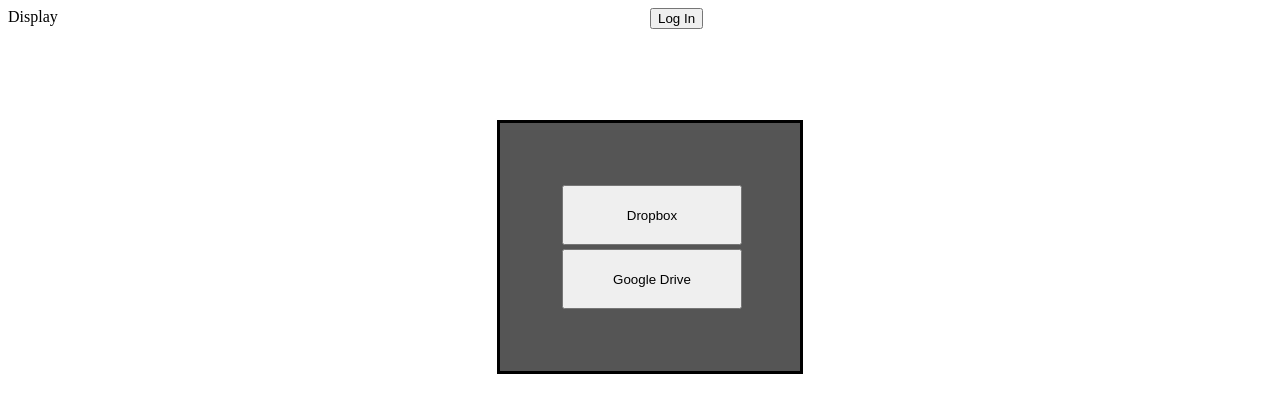
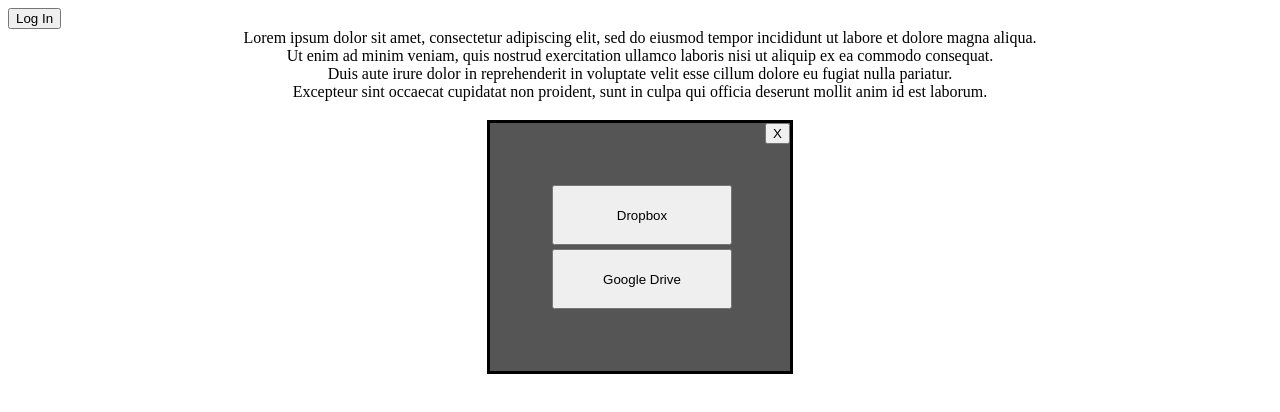
Before and after one commit to ttrpgambient/ttrpgambient.github.io, a React (Vite) app: page / in a window 1280 px wide. Both pictures are taken after a click on the button "Log In". Shown: the top 412 px of the page. Built offline with nearby package versions, Linux system fonts and the light colour scheme.

Commit message:
centered elements closing popup

```diff
--- a/src/App.tsx
+++ b/src/App.tsx
@@ -3,6 +3,7 @@
 import { TagsInput } from './components/tagsInput'
 import { SceneView } from './components/sceneView'
 import { LoginPopup } from './components/loginPopup';
+import { WelcomeScreen } from './components/welcomeScreen';
 
 import { authGlobal } from './system/authentication';
 
@@ -14,11 +15,13 @@
   const [showLoginPopup, setShowLoginPopup] = useState(false);
   const [authButtonState, setAuthButtonState] = useState(AUTH_DISABLED);
 
-  const handleClick = () => {
+  const handleLogInClick = () => {
+    setShowLoginPopup(!showLoginPopup)
+  }
+
+  const handleLotOutClick = () => {
     if ( authButtonState == AUTH_LOGOUT ) {
       authGlobal.logout().then( () => { setAuthButtonState(AUTH_LOGIN) } );
-    } else {
-      setShowLoginPopup(true)
     }
   };
 
@@ -30,13 +33,20 @@
     }
   }, [authButtonState]);
 
+  function LogButton() {
+    if ( authButtonState !== AUTH_LOGOUT ) {
+      return <button type='button' onClick={handleLogInClick} disabled = {authButtonState == AUTH_DISABLED}>Log In</button>
+    }
+      return <button type='button' onClick={handleLotOutClick}>Log Out </button>
+  }
+
   return (
     <div className="main-container">
-      <div> Display </div>
       <div className='main-controls'>
-        <button type='button' onClick={handleClick} disabled = {authButtonState == AUTH_DISABLED}>Log {authButtonState == AUTH_LOGOUT ? "Out" : "In"} </button>
-        <LoginPopup isVisible={showLoginPopup}/>
+        <LogButton/>
+        <LoginPopup onClose={handleLogInClick} isVisible={showLoginPopup}/>
       </div>
+      <WelcomeScreen/>
     </div>
   )
 }
--- a/src/components/css/loginPopup.css
+++ b/src/components/css/loginPopup.css
@@ -3,12 +3,20 @@
     position: fixed;
     width: 300px;
     height: auto;
+    transform-origin: center;
+    translate: -50% 0%;
     top: 15%;
-    translate: -50% 0%;
+    left: 50%;
     border: 3px solid #000000;
     background-color: #555555;
     z-index: 9;
   }
+
+.login-popup-close {
+    position: relative;
+    float: right;
+    top: 0%;
+}
 
 .login-popup-buttons-container {
     margin: 20%;
--- /dev/null
+++ b/src/components/css/welcomeScreen.css
@@ -0,0 +1,7 @@
+.welcome-screen-container {
+    position: relative;
+    width: 90%;
+    margin-left: auto;
+    margin-right: auto;
+    text-align: center;
+}
--- a/src/components/loginPopup.tsx
+++ b/src/components/loginPopup.tsx
@@ -7,20 +7,22 @@
 import { Dropbox } from '../system/dropbox/dropbox';
 
 type Props = {
+    onClose: () => void;
     isVisible: boolean;
 }
 
-export const LoginPopup: FunctionComponent<Props> = ({ isVisible }) => {
-    var visibility = isVisible ? "block" : "none";
+export const LoginPopup: FunctionComponent<Props> = ({onClose, isVisible }) => {
+    const visibility = isVisible ? "block" : "none";
 
     function DropboxLogIn() {
         window.localStorage.setItem(SYSTEM_NAME, DROPBOX_APP);
-        var dropbox = new Dropbox();
+        const dropbox = new Dropbox();
         dropbox.auth.RequestLogin();
     }
 
     return (
         <div className="login-popup-container" style={{display: visibility}}>
+            <button type="button" className='login-popup-close' onClick={onClose}>X</button>
             <div className="login-popup-buttons-container">
                 <button type="button" className='login-popup-button' onClick={DropboxLogIn}>Dropbox</button><br/>
                 <button type="button" className='login-popup-button'>Google Drive</button>
--- /dev/null
+++ b/src/components/welcomeScreen.tsx
@@ -0,0 +1,12 @@
+import './css/welcomeScreen.css';
+
+export function WelcomeScreen() {
+    return (
+    <div className="welcome-screen-container">
+        Lorem ipsum dolor sit amet, consectetur adipiscing elit, sed do eiusmod tempor incididunt ut labore et dolore magna aliqua.<br/>
+        Ut enim ad minim veniam, quis nostrud exercitation ullamco laboris nisi ut aliquip ex ea commodo consequat.<br/>
+        Duis aute irure dolor in reprehenderit in voluptate velit esse cillum dolore eu fugiat nulla pariatur.<br/>
+        Excepteur sint occaecat cupidatat non proident, sunt in culpa qui officia deserunt mollit anim id est laborum.
+    </div>
+    );
+}
--- a/src/css/App.css
+++ b/src/css/App.css
@@ -1,11 +1,8 @@
 .main-container {
   width: 100%;
-  display: grid;
-  grid-template-columns: 50% 50%;
-  gap: 10px;
+  height: 100%;
 }
 
 .main-controls {
   width: 100%;
-
 }
```
